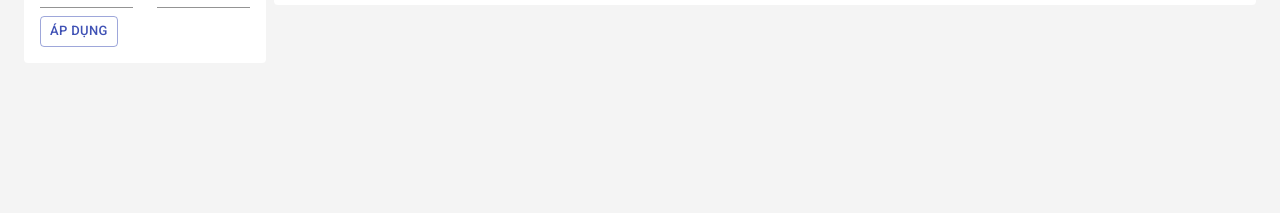
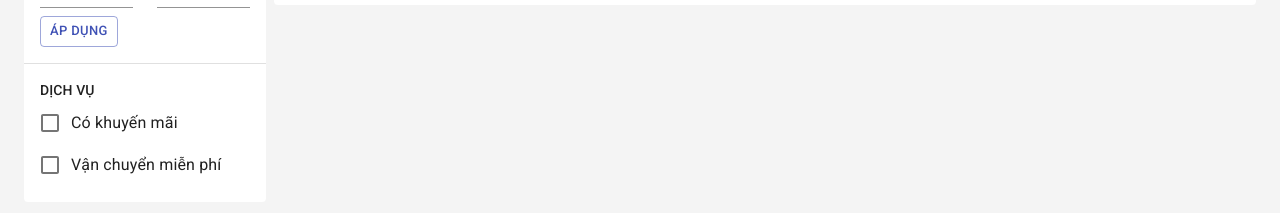
Before and after one commit to nguyenit67/React-Ecommerce_NovaShop, a React (Create React App) app: page /products in a window 1280 px wide. Shown: the part 221-434 px from the top of the page. Built offline with nearby package versions, Linux system fonts and the light colour scheme; no server answers.

Commit message:
135. Lọc theo dịch vụ sản phẩm

```diff
--- /dev/null
+++ b/src/features/Product/components/Filters/FilterByService.jsx
@@ -0,0 +1,73 @@
+import {
+  Box,
+  Button,
+  Checkbox,
+  FormControlLabel,
+  makeStyles,
+  TextField,
+  Typography,
+} from '@material-ui/core';
+import PriceFormat from 'components/custom-formats/PriceFormat';
+import PropTypes from 'prop-types';
+import React, { useState } from 'react';
+
+const useStyles = makeStyles((theme) => ({
+  root: {
+    padding: theme.spacing(2),
+    borderTop: `1px solid ${theme.palette.grey[300]}`,
+  },
+  list: {
+    padding: 0,
+    margin: 0,
+    listStyleType: 'none',
+
+    '& > li': {
+      margin: 0,
+    },
+  },
+}));
+
+FilterByService.propTypes = {
+  filters: PropTypes.object,
+  onChange: PropTypes.func,
+};
+
+function FilterByService({ filters = {}, onChange }) {
+  const classes = useStyles();
+
+  const handleChange = (event) => {
+    if (!onChange) return;
+
+    const { name, checked } = event.target;
+    onChange({ [name]: checked });
+  };
+
+  return (
+    <Box className={classes.root}>
+      <Typography variant="subtitle2">DỊCH VỤ</Typography>
+
+      <ul className={classes.list}>
+        {[
+          { value: 'isPromotion', label: 'Có khuyến mãi' },
+          { value: 'isFreeShip', label: 'Vận chuyển miễn phí' },
+        ].map((service) => (
+          <li key={service.value}>
+            <FormControlLabel
+              control={
+                <Checkbox
+                  checked={Boolean(filters[service.value])}
+                  onChange={handleChange}
+                  name={service.value}
+                  color="primary"
+                />
+              }
+              label={service.label}
+            />
+          </li>
+        ))}
+      </ul>
+    </Box>
+  );
+}
+
+export default FilterByService;
--- a/src/features/Product/components/ProductFilters.jsx
+++ b/src/features/Product/components/ProductFilters.jsx
@@ -3,6 +3,7 @@
 import React from 'react';
 import FilterByCategory from './Filters/FilterByCategory';
 import FilterByPrice from './Filters/FilterByPrice';
+import FilterByService from './Filters/FilterByService';
 
 ProductFilters.propTypes = {
   filters: PropTypes.object.isRequired,
@@ -20,16 +21,17 @@
     onChange(newFilters);
   };
 
-  const handlePriceChange = (prices) => {
+  const handleChange = (values) => {
     if (onChange) {
-      onChange(prices);
+      onChange(values);
     }
   };
 
   return (
     <Box>
       <FilterByCategory onChange={handleCategoryChange} />
-      <FilterByPrice onChange={handlePriceChange} />
+      <FilterByPrice onChange={handleChange} />
+      <FilterByService filters={filters} onChange={handleChange} />
     </Box>
   );
 }
```
